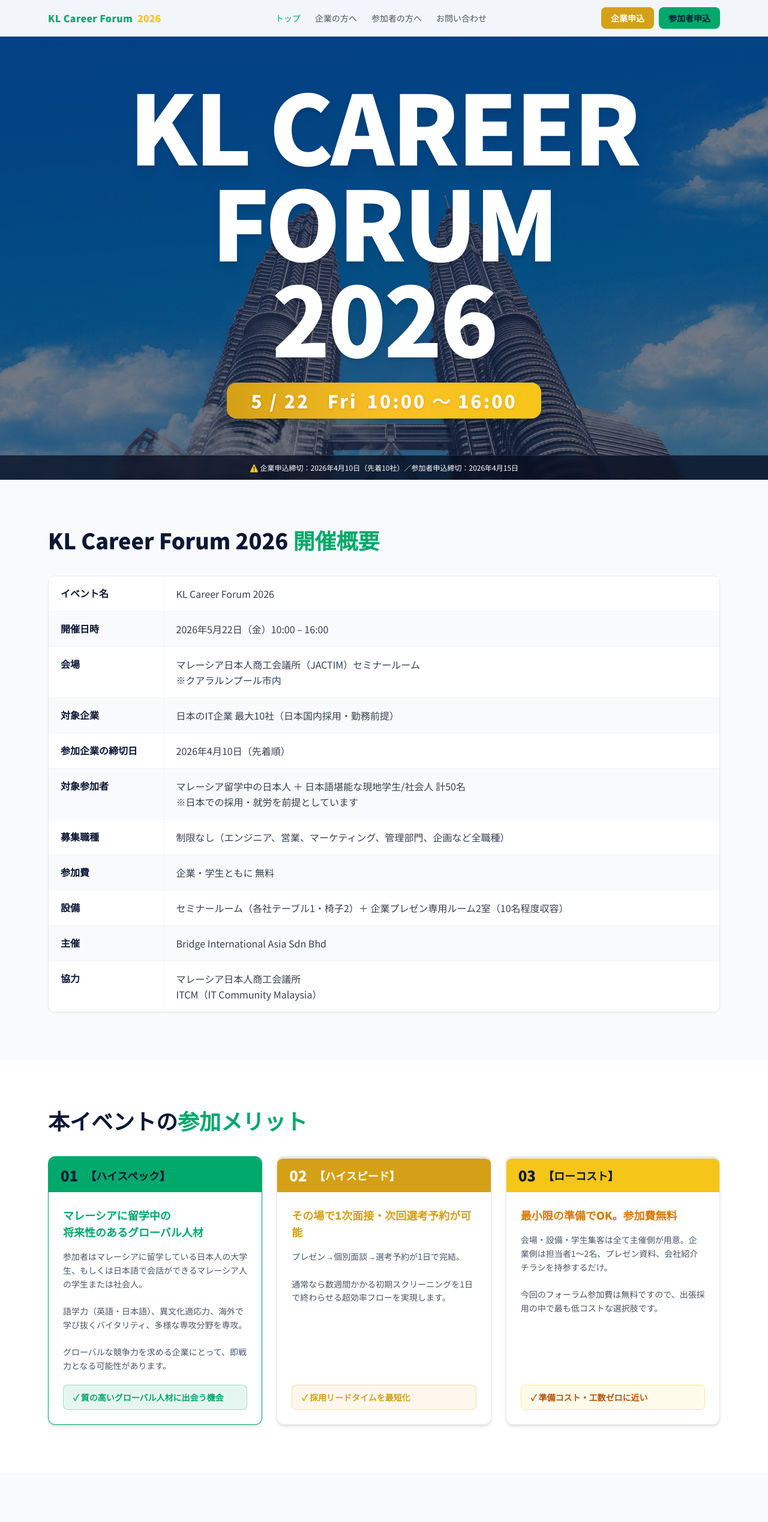
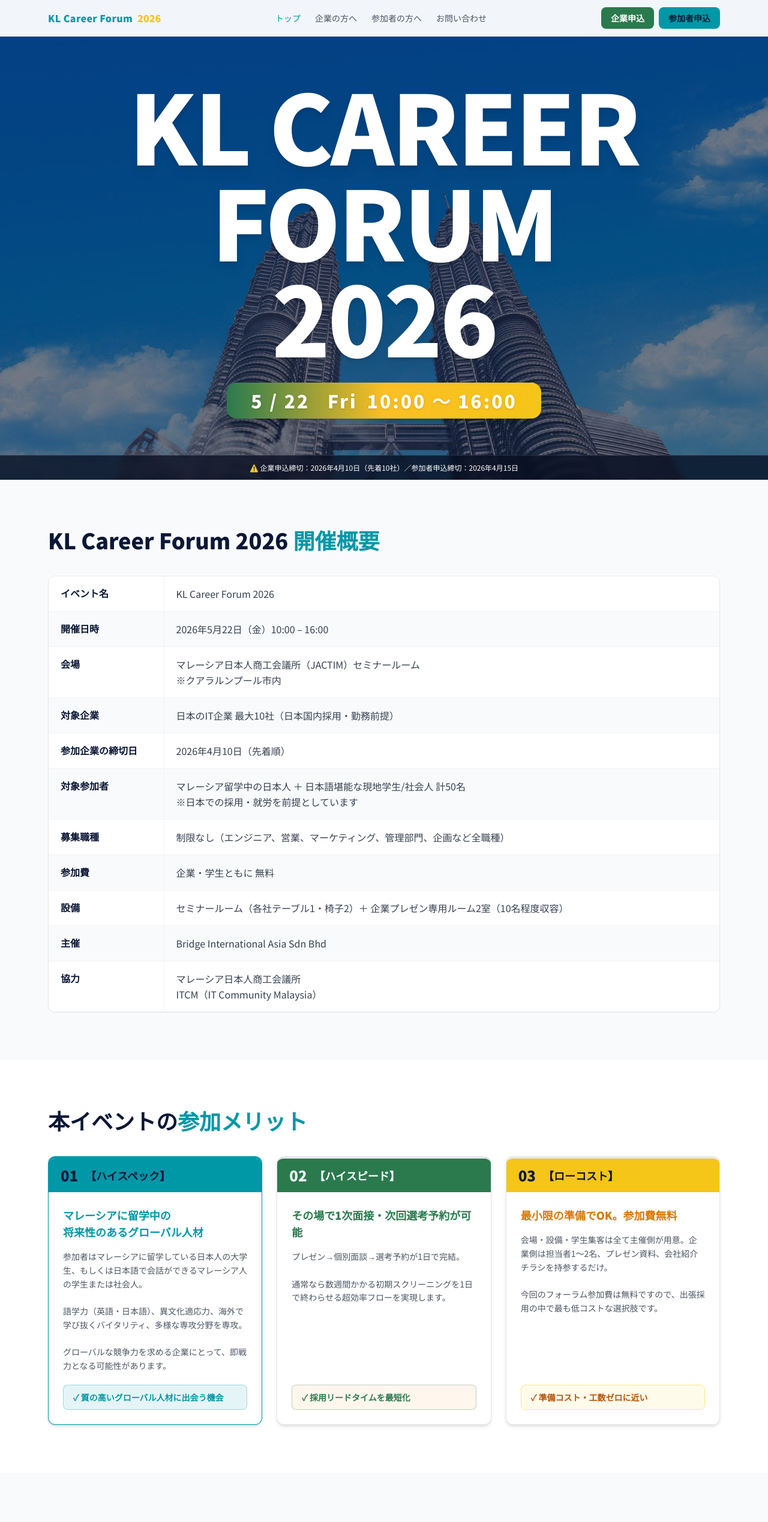
Before and after one commit to 20010208/kl-career-forum-2026, a Next.js app: page / in a window 1280 px wide. Shown: the top 2538 px of the page at 60% size. Built offline with nearby package versions, Linux system fonts and the light colour scheme.

Commit message:
[Pattern M2] Tropical KL teal + forest green

```diff
--- a/src/app/globals.css
+++ b/src/app/globals.css
@@ -18,7 +18,7 @@ body {
   background: #E2E8F0;
 }
 ::-webkit-scrollbar-thumb {
-  background: #00A86B;
+  background: #0097A7;
   border-radius: 3px;
 }
 
--- a/tailwind.config.ts
+++ b/tailwind.config.ts
@@ -17,11 +17,11 @@ const config: Config = {
           600: "#1A3270",
         },
         teal: {
-          DEFAULT: "#00A86B",
-          light: "#00CC88",
-          dark: "#007A50",
+          DEFAULT: "#0097A7",
+          light: "#00BCD4",
+          dark: "#00838F",
         },
-        "forum-orange": "#D4A017",
+        "forum-orange": "#2A7A4E",
         "forum-gold": "#F5C518",
       },
       fontFamily: {
```
